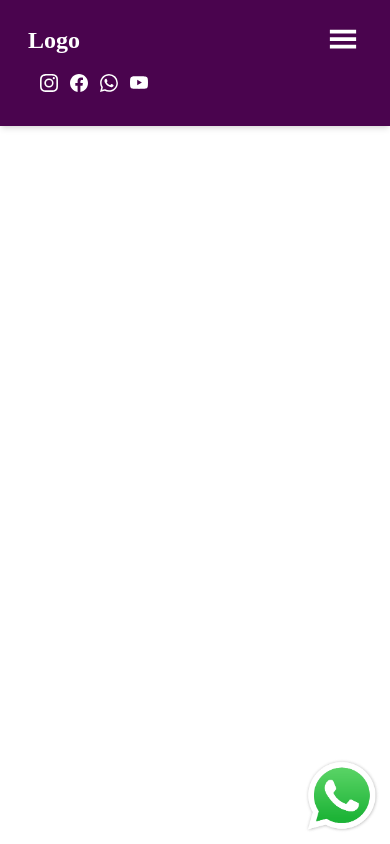
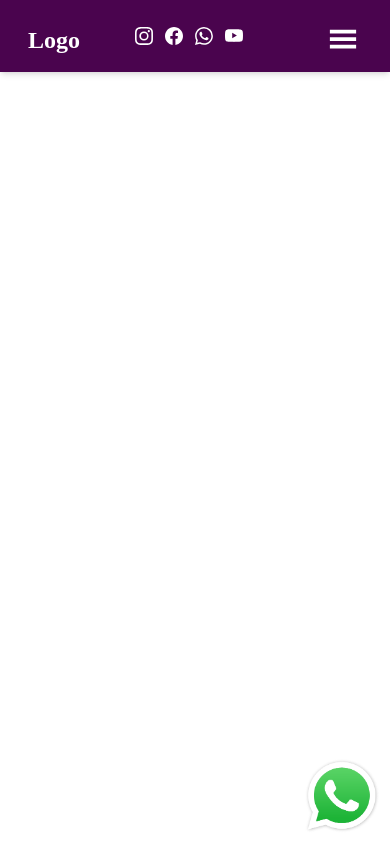
Before and after one commit to NataliaSRiber/dance_group_website_template, a Next.js app: page / in a window 390 px wide. Built offline with nearby package versions, Linux system fonts and the light colour scheme.

Commit message:
feat: center icons position on mobile.

```diff
--- a/src/pages/Nav.tsx
+++ b/src/pages/Nav.tsx
@@ -22,7 +22,7 @@ export default function Nav() {
 
   return (
     <div className="z-10 shadow-md w-full top-0 left-0">
-      <div className="md:flex items-center justify-between bg-fuchsia-950 py-4 md:px-10 px-7">
+      <div className="flex flex-row items-center justify-between bg-fuchsia-950 py-4 md:px-10 px-7">
         <div className="text-3xl text-white mr-1 pt-2">
           <div className="font-bold text-2xl cursor-pointer flex items-center font-[Poppins]">
             <span>Logo</span>
@@ -43,7 +43,7 @@ export default function Nav() {
           }
           {/* <Button>Get Started</Button > */}
         </ul>
-        <div className="w-36 font-bold text-2xl cursor-pointer flex p-3 justify-between font-[Poppins]">
+        <div className="md:static absolute w-36 left-0 right-0 md:m-0 m-auto font-bold text-2xl cursor-pointer flex p-3 justify-between font-[Poppins]">
           <div>
             <a href="https://www.instagram.com/" target="_blank">
               <BsInstagram className="pr-3 text-white hover:text-fuchsia-400" size='30px'/>
```
